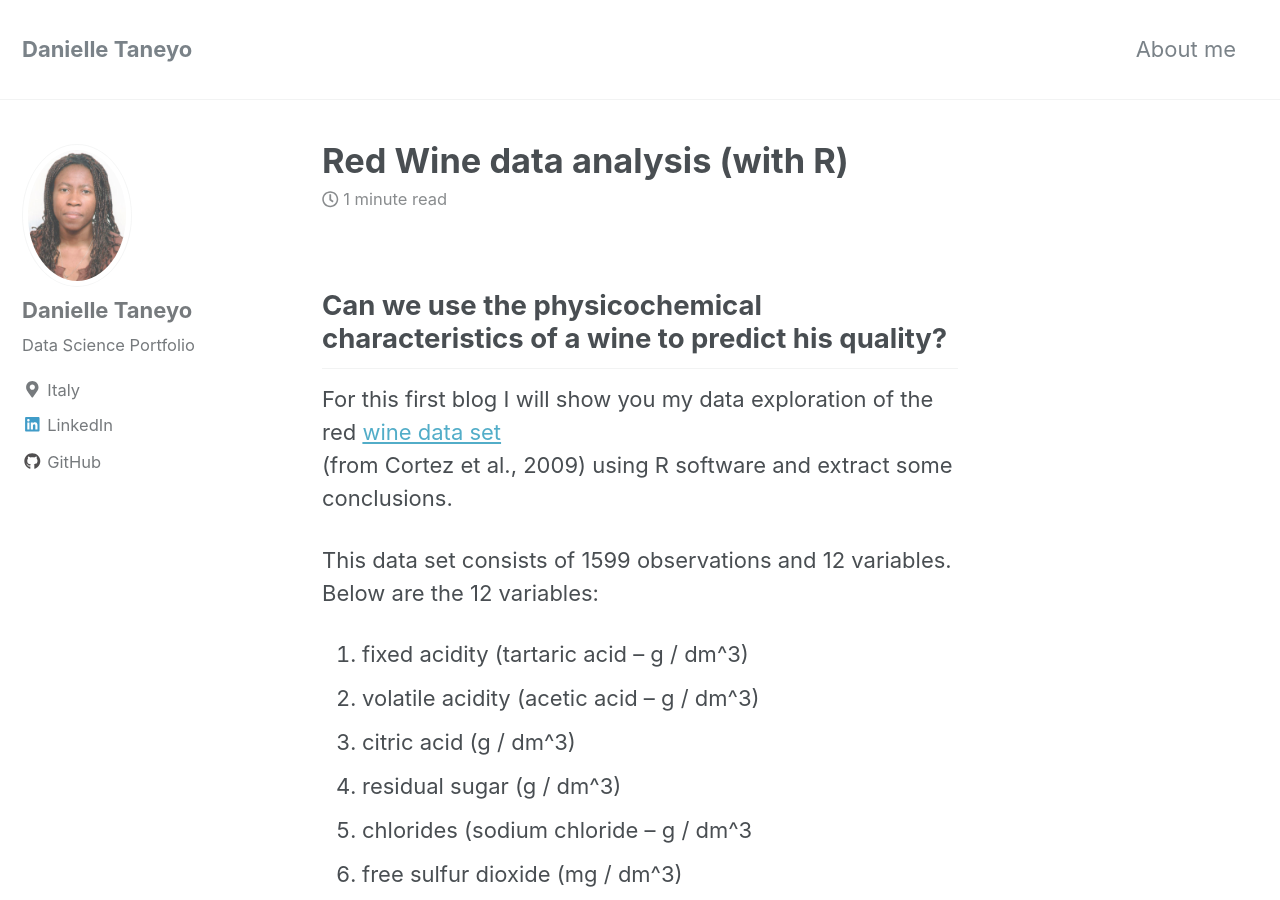
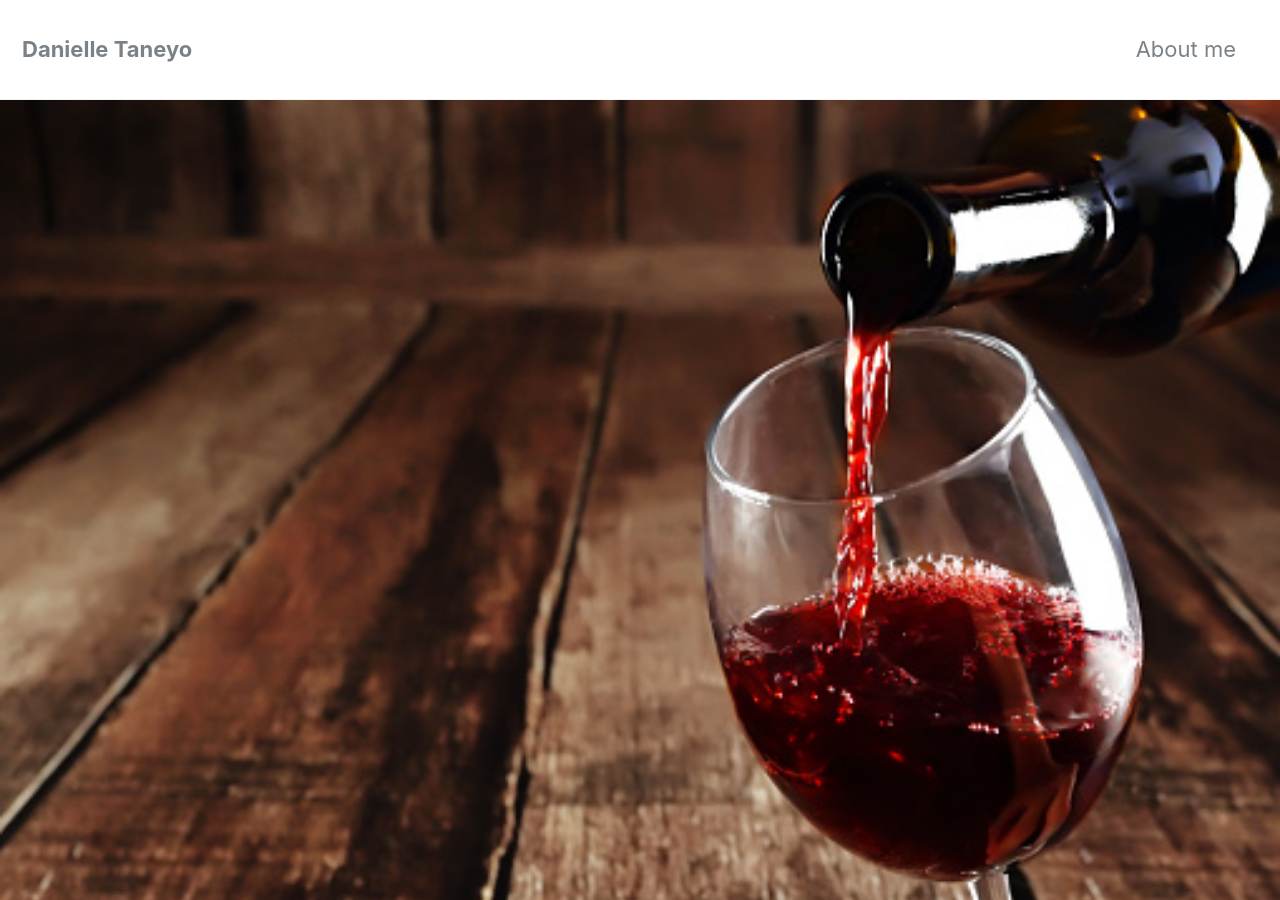
Before and after one commit to lsaa2014/lsaa2014.github.io, a Jekyll site: the page built from _posts/2018-03-27-WineEDA.md, in a window 1280 px wide and 900 px high. Built offline with Jekyll 4.4.1, drawn with Linux system fonts in a browser that asks for light colours; nearby versions of some CDN libraries.

Commit message:
Update 2018-03-27-WineEDA.md

```diff
--- a/_posts/2018-03-27-WineEDA.md
+++ b/_posts/2018-03-27-WineEDA.md
@@ -5,12 +5,13 @@ tags:
   - red wine
   - EDA
   - R
+header:
+    image: "images/vino.jpg"
 ---
 
 ## Can we use the physicochemical characteristics of a wine to predict his quality?
 
-For this first blog I will show you my data exploration of the red [wine data set](https://s3.amazonaws.com/udacity-hosted-downloads/ud651/wineQualityReds.csv)
-(from Cortez et al., 2009) using R software and extract some conclusions.
+For this first blog I will show you my data exploration of the red [wine data set](https://s3.amazonaws.com/udacity-hosted-downloads/ud651/wineQualityReds.csv) (from Cortez et al., 2009) using R software and extract some conclusions.
 
 This data set consists of 1599 observations and 12 variables.  Below are the 12 variables:
 1. fixed acidity (tartaric acid – g / dm^3)
```
